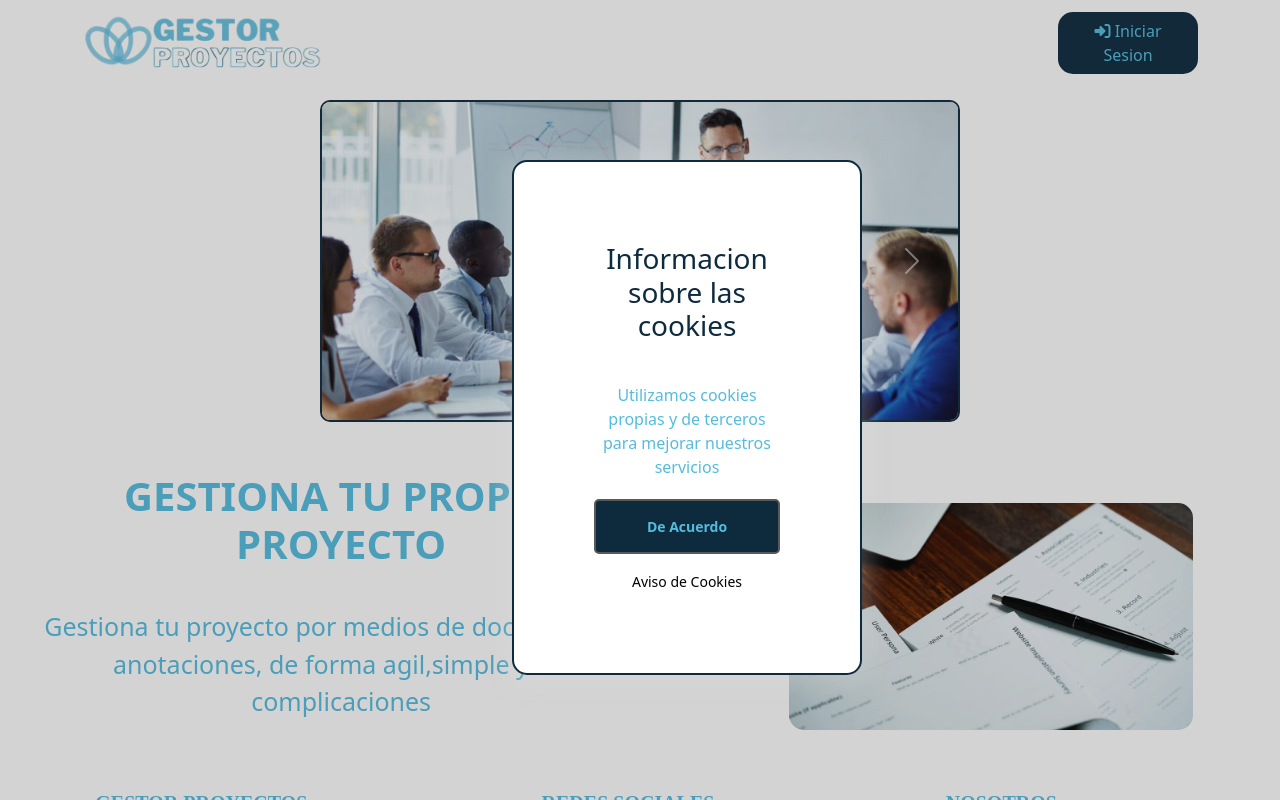
After one commit to sanntiiagoo/Gestor-Proyectos, a Django app: page / in a window 1280 px wide. The commit adds this page. Run offline with Django 5.2, Linux system fonts and the light colour scheme; some libraries are stand-ins or nearby versions.

Commit message:
agregue el pop out de cookies (plantilla) ,la funcion de las cookies, solucion bug footer,nuevaimg de perfil ubicada

```diff
--- /dev/null
+++ b/gestor/static/css/cookies.css
@@ -0,0 +1,102 @@
+
+body {
+	background: #ffff;
+
+}
+
+
+
+
+
+p{
+
+    line-height: 150%;
+    margin-right: auto;
+    text-align: center;
+    margin-left: auto;
+    margin-top: 40px;
+    margin-bottom: 20px;
+}
+
+
+.avisocookies{
+    top: 20%;
+    display: none;
+    background: #ffff;
+    padding: 80px;
+    max-width: 350px;
+    border-radius: 15px;
+    position: fixed;
+    margin-left: 40%;
+    margin-right: auto;
+    width: calc(100%-40px);
+    z-index: 100;
+    box-shadow: 0px 2px 20px 10px rgba(222, 222, 222, .25);
+    text-align: center;
+    border: #0e2b3e 2px solid;
+
+}
+
+.avisocookies h3{
+    color: #0e2b3e;
+    text-align: center;
+    width: 100%;
+
+
+}
+
+
+
+
+.avisocookies.activo{
+    display: block;
+}
+
+
+.avisocookies .boton{
+    width: 100%;
+    background-color: #0e2b3e;
+    border: 2px #595959 solid;
+    text-align: center;
+    padding: 15px 20px;
+    font-weight: 700;
+    color: #54bcde;
+    cursor: pointer;
+    transition: .3s ease all;
+    border-radius: 5px;
+    margin-bottom: 15px;
+    font-size: 14px;
+
+
+}
+
+
+.avisocookies .boton:hover{
+    color: #ffff;
+}
+
+.avisocookies .enlace{
+    color: rgb(0, 0, 0);
+    text-decoration: none;
+    font-size: 14px;
+}
+
+.avisocookies .enlace:hover{
+    text-decoration: underline;
+}
+
+
+.fondoavisocookies{
+    display: none;
+    background: rgba(36, 35, 35, 0.2);
+    position: fixed;
+    z-index: 99;
+    width: 100vw;
+    height: 100vh;
+    top: 0;
+    left: 0;
+}
+
+.fondoavisocookies.activo{
+    display: block;
+}
--- a/gestor/static/css/footer.css
+++ b/gestor/static/css/footer.css
@@ -1,10 +1,18 @@
 
-.footer {
-    background-color: #ffffff;
+*{
     color: #54BCDE;
 }
 
-img{
+
+.footer .logo2 {
+    background-color: #ffffff;
+    color: #54BCDE;
+    width: 100px;
+
+
+}
+
+.container .logo2{
     margin-top: 15px;
     width: 100px;
     height: auto;
@@ -32,3 +40,10 @@ img{
     color: #54BCDE;
 
 }
+
+
+hr .txtfooter,
+.text-center p{
+    color: #54BCDE;
+
+}
--- /dev/null
+++ b/gestor/static/css/indexstyles.css
@@ -0,0 +1,115 @@
+body{
+    background-color: #ffffff;
+}
+
+header{
+    width: 100%;
+    height: 100px;
+
+}
+
+header img{
+    width: 25%;
+    max-width: 100%;
+    height: auto;
+}
+
+img:hover{
+    cursor: pointer;
+}
+
+.botonlogin{
+    background-color: #0E2B3E;
+
+    border-radius: 15px;
+    width: 140px;
+    height: auto;
+    align-items: center;
+}
+
+
+.botonlogin a{
+    color: #54BCDE;
+    text-decoration: none;
+
+}
+
+.botonlogin i{
+    color: #54BCDE
+}
+
+
+
+.carruselimagenes{
+    width: 50%;
+    height: 50%;
+    margin: auto;
+
+}
+
+.carruselimagenes img{
+    border-radius: 10px;
+    border: #0E2B3E 2px solid;
+}
+
+
+
+
+
+
+
+.containmain{
+        display: flex;
+        align-items: center;
+        justify-content: space-between;
+
+}
+
+.container2{
+
+    color: #54BCDE;
+    margin: 50px;
+    display: block;
+    width: 700px;
+
+
+}
+
+.container2 h1{
+    font-weight: bolder;
+    text-align: center;
+    font-size: 40px;
+
+}
+
+.container2 {
+
+    text-align: start;
+    margin-left:30px;
+    font-size: 25px;
+
+}
+
+
+.image{
+    margin-right: auto;
+    margin-left: auto;
+    width: 650px;
+    height: auto;
+}
+
+.foto1{
+    display: flex;
+    height: auto;
+    width: 70%;
+    margin-top: 20px;
+    position: relative;
+    justify-content: center;
+    align-items: center;
+    max-width: 80%;
+    height: auto;
+    border-radius: 15px;
+    margin-left: auto;
+    margin-right: auto;
+
+}
--- a/gestor/static/css/vistaprojectos.css
+++ b/gestor/static/css/vistaprojectos.css
@@ -115,4 +115,5 @@ body {
     margin-left: auto;
 
 
+
 }
--- /dev/null
+++ b/gestor/static/imagenes/ico/desktop.ini
@@ -0,0 +1,2 @@
+[LocalizedFileNames]
+logo-gestor-proyectos-en-azul.ico=@logo-gestor-proyectos-en-azul.ico,0
--- /dev/null
+++ b/gestor/static/js/cookies.js
@@ -0,0 +1,20 @@
+document.addEventListener('DOMContentLoaded', () => {
+    const botonaceptarcookies = document.getElementById('btn-aceptar-cookies');
+    const avisocookies = document.getElementById('avisocookies');
+    const fondoavisocookies = document.getElementById('fondoavisocookies');
+
+    if(!localStorage.getItem('cookiesaceptadas')){
+        avisocookies.classList.add('activo');
+        fondoavisocookies.classList.add('activo');
+    }
+
+
+
+    botonaceptarcookies.addEventListener('click', () => {
+        fondoavisocookies.classList.remove('activo');
+        avisocookies.classList.remove('activo');
+
+        localStorage.setItem('cookiesaceptadas',true);
+
+    });
+});
--- a/gestor/urls.py
+++ b/gestor/urls.py
@@ -21,6 +21,7 @@ from . import views
 
 urlpatterns = [
     path('admin/', admin.site.urls),
+    path('',views.home, name='index'),
     path('projectos/', views.projectos, name='projectos'),
     path('perfil/',views.actualizarperfil, name='actualizar_perfil'),
 ]
--- /dev/null
+++ b/templates/cookies.html
@@ -0,0 +1,52 @@
+<!DOCTYPE html>
+<html lang="es">
+<head>
+    <meta charset="UTF-8">
+
+    <meta name="viewport" content="width=device-width, initial-scale=1.0">
+    <!-- Google Tag Manager -->
+    <script>(function(w,d,s,l,i){w[l]=w[l]||[];w[l].push({'gtm.start':
+    new Date().getTime(),event:'gtm.js'});var f=d.getElementsByTagName(s)[0],
+    j=d.createElement(s),dl=l!='dataLayer'?'&l='+l:'';j.async=true;j.src=
+    'https://www.googletagmanager.com/gtm.js?id='+i+dl;f.parentNode.insertBefore(j,f);
+    })(window,document,'script','dataLayer','GTM-K4HMNBZV');</script>
+    <!-- End Google Tag Manager -->
+    <title>Document</title>
+    <link rel="stylesheet" href="css/cookies.css">
+
+    <script src="js/cookies.js" defer></script>
+
+
+
+</head>
+
+<body>
+
+
+    {% block bodydata %}
+
+    <!-- Google Tag Manager (noscript) -->
+    <noscript><iframe src="https://www.googletagmanager.com/ns.html?id=GTM-K4HMNBZV"
+    height="0" width="0" style="display:none;visibility:hidden"></iframe></noscript>
+    <!-- End Google Tag Manager (noscript) -->
+
+
+
+    <!-- Aviso de cookies -->
+
+    <div id="avisocookies" class="avisocookies  " >
+
+        <h3 class="titulo">Informacion sobre las cookies</h3>
+        <p class="parrafo">Utilizamos cookies propias y de terceros para mejorar nuestros servicios </p>
+        <button class="boton" id="btn-aceptar-cookies">De Acuerdo</button>
+        <a class="enlace" href="cookies.html">Aviso de Cookies</a>
+
+    </div>
+
+    <div class="fondoavisocookies  " id="fondoavisocookies">
+
+    </div>
+    {% endblock bodydata %}
+
+</body>
+</html>
--- a/templates/footer.html
+++ b/templates/footer.html
@@ -30,14 +30,14 @@
     {% endif %}
 {% endfor %}
 {% endif %}
-    <footer class="footer mb-0>
+    <footer class="footer mb-0 >
 
         <!---------Logo----y titulo--Gestorproyectos-------->
         <div class="container">
-            <div class="row">
+            <div class="row w-100">
                 <div class="col-md-4 mb-4 mb-md-0 text-center">
                     <h5 class="text-uppercase">GESTOR PROYECTOS</h5>
-                    <img src="{% static 'imagenes/logo_gestor.png' %}" alt="Logo" class="img-fluid" >
+                    <img  src="{% static 'imagenes/logo_gestor.png' %}" alt="Logo" class="logo2 img-fluid" >
                 </div>
 
                 <!----------Redes sociales---------------->
@@ -49,7 +49,7 @@
                 </div>
 
                 <!------------------Sobre Nosotros------------------------>
-                <div class="col-md-4 text-center">
+                <div class="col-3 text-center">
                     <h5 class="text-uppercase">NOSOTROS</h5>
                     <ul class="list-unstyled">
                         <li><a href="#" class="text">Home</a></li>
@@ -60,9 +60,9 @@
                 </div>
             </div>
             <!----------la linea ----------->
-            <hr class="my-1">
+            <hr class="txtfooter my-1">
             <div class="text-center">
-                <p class="mb-0">© 2024 Gestor de proyectos company. Reservados todos los derechos</p>
+                <p class="pfooter mb-0  mt-0">© 2024 Gestor de proyectos company. Reservados todos los derechos</p>
             </div>
         </div>
 
--- /dev/null
+++ b/templates/index.html
@@ -0,0 +1,112 @@
+
+{% load static %}
+
+<!DOCTYPE html>
+<html lang="es">
+<head>
+    <meta charset="UTF-8">
+    <meta name="viewport" content="width=device-width, initial-scale=1.0">
+    <title> Gestor de Proyectos</title>
+    <link rel="shortcut icon" href=" {% static 'imagenes/ico/logo-gestor-proyectos-en-azul-.ico' %}">
+    <link rel="stylesheet" href="css/indexstyles.css">
+    <link rel="stylesheet" href="https://cdn.jsdelivr.net/npm/bootstrap@5.3.3/dist/css/bootstrap.min.css">
+    <link rel="stylesheet" href="https://cdnjs.cloudflare.com/ajax/libs/font-awesome/6.6.0/css/all.min.css" integrity="sha512-Kc323vGBEqzTmouAECnVceyQqyqdsSiqLQISBL29aUW4U/M7pSPA/gEUZQqv1cwx4OnYxTxve5UMg5GT6L4JJg==" crossorigin="anonymous" referrerpolicy="no-referrer" />
+    <script src="https://cdn.jsdelivr.net/npm/bootstrap@5.3.3/dist/js/bootstrap.bundle.min.js" integrity="sha384-YvpcrYf0tY3lHB60NNkmXc5s9fDVZLESaAA55NDzOxhy9GkcIdslK1eN7N6jIeHz" crossorigin="anonymous"></script>
+
+    <link rel="stylesheet" href="{% static "css/cookies.css" %}">
+    <link rel="stylesheet" href="{% static 'css/indexstyles.css' %}">
+    <link rel="stylesheet" href="{% static 'css/footer.css' %}">
+
+
+
+
+    <link rel="stylesheet" href="https://cdn.jsdelivr.net/npm/bootstrap@5.3.3/dist/js/bootstrap.bundle.min.js">
+</head>
+<body>
+    <header>
+
+        <!-------------NAVBAR  Y BOTOBN LOGIN------------------------------>
+        <nav class="navbar navbar-expand ">
+            <div class="container ">
+
+            <a class="navbar-brand" href="#">
+                <img class="logo" src="{% static 'imagenes/logo.png' %}" alt="">
+            </a>
+
+                <div class="collapse navbar-collapse  " >
+                    <div class="botonlogin">
+
+                    <button class=" buttonlogin btn  " >
+
+                        <i class="fa-solid fa-right-to-bracket "></i>
+                        <a href="login.html">Iniciar Sesion</a>
+                    </button>
+                    </div>
+
+
+                </div>
+            </div>
+        </nav>
+        </header>
+
+        <!------Carrusel de imagenes ------->
+
+
+        <div class="carruselimagenes">
+
+            <div id="carouselExampleFade" class="carousel slide carousel-fade mt-0 w-100">
+                <div class="carousel-inner">
+                    <div class="carousel-item active">
+                        <img src="{% static 'imagenes/imagenescarrusel/imgcarr1.jpg' %}" class="d-block w-100" alt="...">
+                    </div>
+                    <div class="carousel-item">
+                        <img src="{% static 'imagenes/imagenescarrusel/imgcarr3.jpg' %}" class="d-block w-100" alt="...">
+                    </div>
+
+                    </div>
+                    <button class="btncontrol carousel-control-prev" type="button" data-bs-target="#carouselExampleFade" data-bs-slide="prev">
+                        <span class="carousel-control-prev-icon" aria-hidden="true"></span>
+                        <span class="visually-hidden">Previous</span>
+                    </button>
+                    <button class="carousel-control-next" type="button" data-bs-target="#carouselExampleFade" data-bs-slide="next">
+                        <span class="carousel-control-next-icon" aria-hidden="true"></span>
+                        <span class="visually-hidden">Next</span>
+                    </button>
+                </div>
+        </div>
+
+
+        <!------------contenedormain  titulo e imagen---------------------------->
+        <div class="containmain">
+
+            <!----------------text---------->
+            <div class="container2">
+                <h1>GESTIONA TU PROPIO PROYECTO</h1>
+
+                <div class="txt">
+                <Section>
+                    <p>Gestiona tu proyecto por medios de documentos y anotaciones, de forma agil,simple y sin complicaciones </p>
+                </Section>
+                </div>
+            </div>
+            <!-----------------imagen-->
+            <div class="image">
+
+                <img class="foto1" src="{% static 'imagenes\imagenescarrusel\imgcarr4.png' %}" alt="">
+            </div>
+
+
+
+        </div>
+
+        <!------------popout cookies------------------------------>
+        <!-------------------------------------------------------->
+        <script src="{% static 'js/cookies.js' %} " defer ></script>
+        {% include "footer.html" %}
+        {% include "cookies.html" %}
+
+
+
+
+    </body>
+</html>
--- a/templates/perfilconfig.html
+++ b/templates/perfilconfig.html
@@ -13,6 +13,8 @@
 </head>
 <body>
     <!------Contenedor--Titulo- iconologin------->
+
+
     <div class="containermain">
 
         <div class="tittle mb-2  ">
```
Also changed, not shown: gestor/static/css/perfilconfig.css (+10 -3 lines), templates/avisocookies.html (added, +64 -0 lines), gestor/static/imagenes/ico/logo-gestor-proyectos-en-azul.ico (added), gestor/static/imagenes/imagenescarrusel/imgcarr1.jpg (added), gestor/static/imagenes/imagenescarrusel/imgcarr3.jpg (added), gestor/static/imagenes/imagenescarrusel/imgcarr4.png (added).
